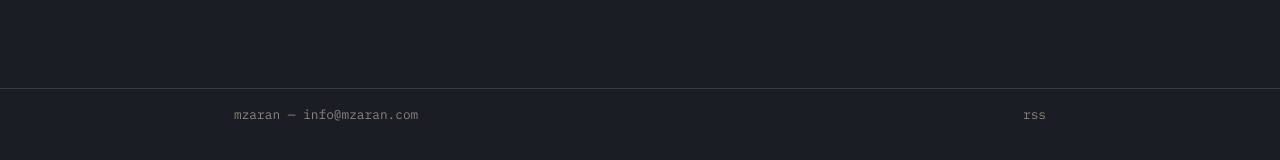
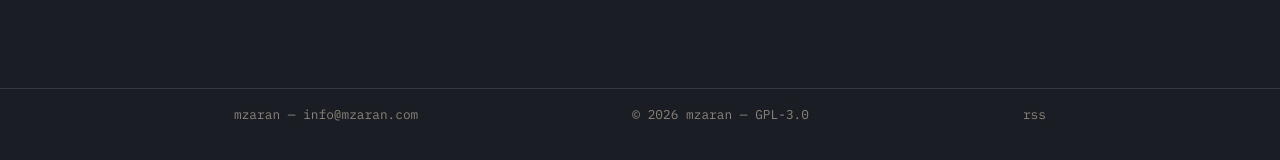
Before and after one commit to mzaran/mzaran.com, a Jekyll site: the page built from index.md, in a window 1280 px wide. Shown: the part 737-897 px from the top of the page. Built offline with Jekyll 4.4.1, drawn with Linux system fonts in a browser that asks for light colours.

Commit message:
Add GPL-3.0 license references across repo
- README: add License section linking to LICENSE file
- _config.yml: add license field for jekyll-feed RSS metadata
- default.html footer: add copyright notice and GPL-3.0 link

Co-Authored-By: Claude Sonnet 4.6 <noreply@anthropic.com>

```diff
--- a/_config.yml
+++ b/_config.yml
@@ -5,6 +5,7 @@ description: Notes on projects, systems, and engineering.
 baseurl: ""
 url: "https://mzaran.com"
 github_username: mzaran
+license: GPL-3.0-only
 
 # Build settings
 plugins:
--- a/_layouts/default.html
+++ b/_layouts/default.html
@@ -30,6 +30,7 @@
   <footer class="site-footer">
     <div class="container">
       <span>{{ site.author }} &mdash; <a href="mailto:{{ site.email }}">{{ site.email }}</a></span>
+      <span>&copy; {{ site.time | date: '%Y' }} {{ site.author }} &mdash; <a href="https://www.gnu.org/licenses/gpl-3.0.html">GPL-3.0</a></span>
       <a href="{{ '/feed.xml' | relative_url }}">rss</a>
     </div>
   </footer>
```
Also changed, not shown: README.md.
